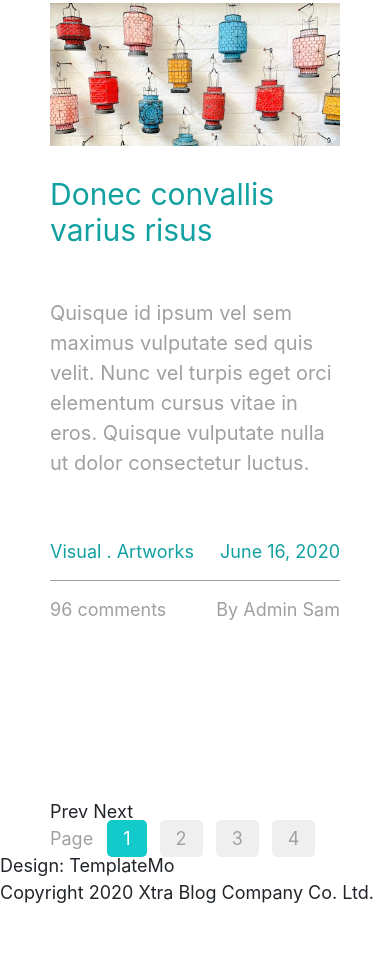
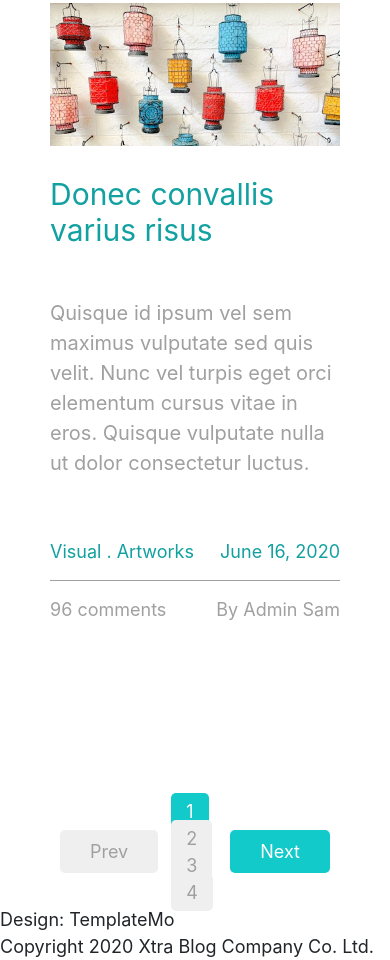
Before and after one commit to bnhm2k6/Blog, a plain HTML site: page index.html in a window 390 px wide. Shown: the part 4534-5494 px from the top of the page. Before the commit the page ends 5440 px from the top, so only its background shows below. Drawn offline with nearby package versions, Linux system fonts and the light colour scheme.

Commit message:
Update home.css

```diff
--- a/css/home.css
+++ b/css/home.css
@@ -40,81 +40,80 @@
 
 .main .pages{
     display: flex;
-    justify-content: space-between;
     align-items: center;
+    flex-direction: row;
     margin-top: 120px;
 }
 .main .pages .page-num{
-    display: flex;
-    flex-direction: row;
-    justify-content: flex-end;
-    align-items: center;
-    margin-right: 10px;
+    margin-left: auto;
 }
-.main .pages .page-num .num{
+.main .pages .num{
     padding: 10px 20px;
     background-color: rgb(239,239,239);
     border-radius: 5px;
     margin: 0px 5px;
     color:rgb(160, 160, 160);
+    align-self: flex-end;
 }
-.main .pages .page-num .num:hover{
+.main .pages .num:hover{
     background-color: rgb(18, 202, 202);
     color: white;
 }
-.main .pages .page-num .active{
-    background-color: rgb(18, 202, 202);
-    color: white;
-}
-.main .pages .page-num .page{
+.main .pages .page{
     margin-right: 5px;
     color:rgb(160, 160, 160);
 }
-.main .pages .page-control a{
+.main .pages .control{
     padding: 12px 40px;
     border-radius: 5px;
     margin-right: 15px;
 }
-.main .pages .page-control .disabled{
+.main .pages .disabled{
     background-color: rgb(239,239,239);
     color:rgb(160,160,160)
 }
-.main .pages .page-control .active{
+.main .pages .active{
     background-color: rgb(18, 202, 202);
     color: white;
 }
-.main .pages .page-control .disabled:hover{
+.main .pages .disabled:hover{
     cursor: not-allowed;
 }
-.main .pages .page-control .active:hover{
+.main .pages .active:hover{
     background-color: rgb(16, 192, 192);
 }
 
 @media screen and (max-width: 798px){
-    .main .pages{
-        display: block;
+    .main .pages {
+        justify-content: space-between;
     }
-    .main .pages .page-control{
-        margin-bottom: 30px
+    .main .pages .control{
+        padding: 8px 30px;
+        border-radius: 5px;
+        margin: 10px;
     }
-    .main .pages .page-control a{
-        padding: 12px 40px;
-        margin-right: 10px;
-    }
-    .main .pages .page-num .num{
-        padding: 8px 16px;
+    .main .pages .num{
+        padding: 8px 15px;
         background-color: rgb(239,239,239);
         border-radius: 5px;
-        margin: 0px 4px;
+        margin: 20px 3px;
         color:rgb(160, 160, 160);
+        align-self: flex-end;
     }
-    .main .pages .page-num .active{
+    .main .pages .disable{
+        order: 1;
+    }
+    .main .pages .active{
+        order: 3;
         background-color: rgb(18, 202, 202);
         color: white;
     }
+    .main .pages .page-num{
+        order: 2;
+        margin-left: 0;
+    }
+    .main .pages .page-num .page{
+        display: none;
+    }
+
 }
-@media screen and (max-width: 575px){
-    .main .pages .page-num{
-        display: block;
-    }
-}
```
